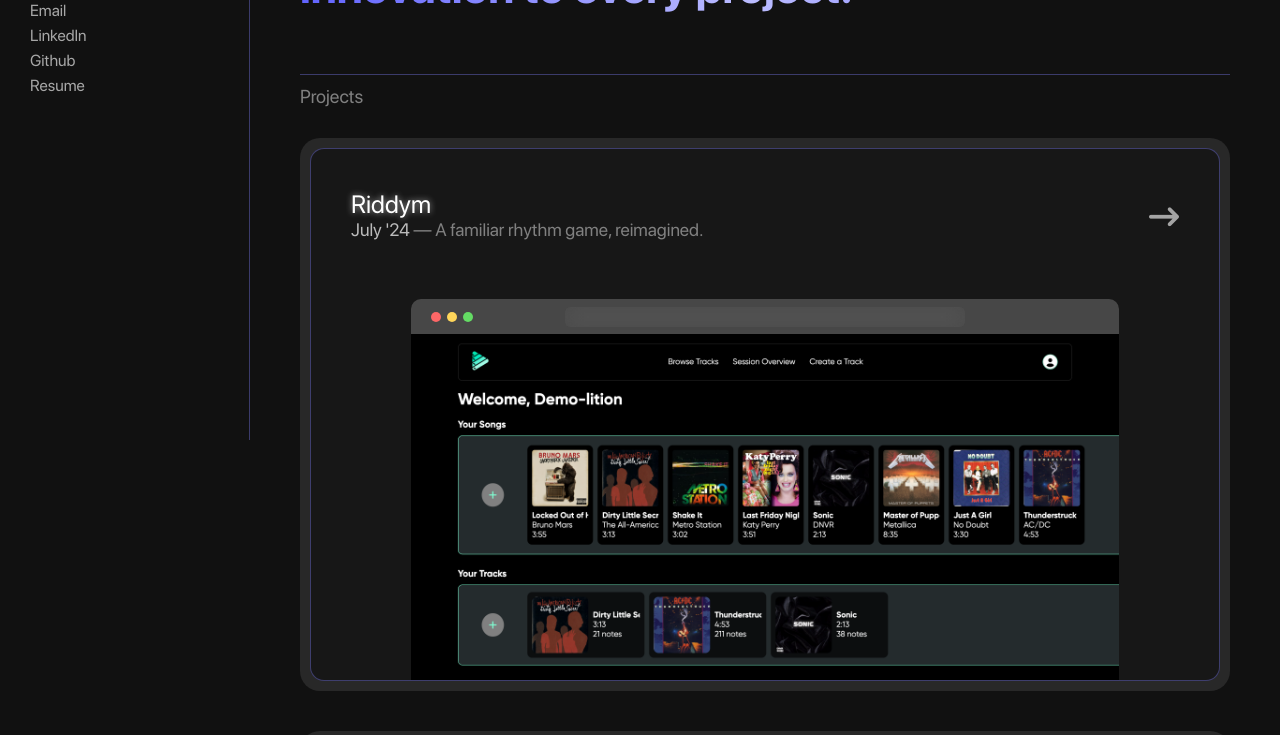
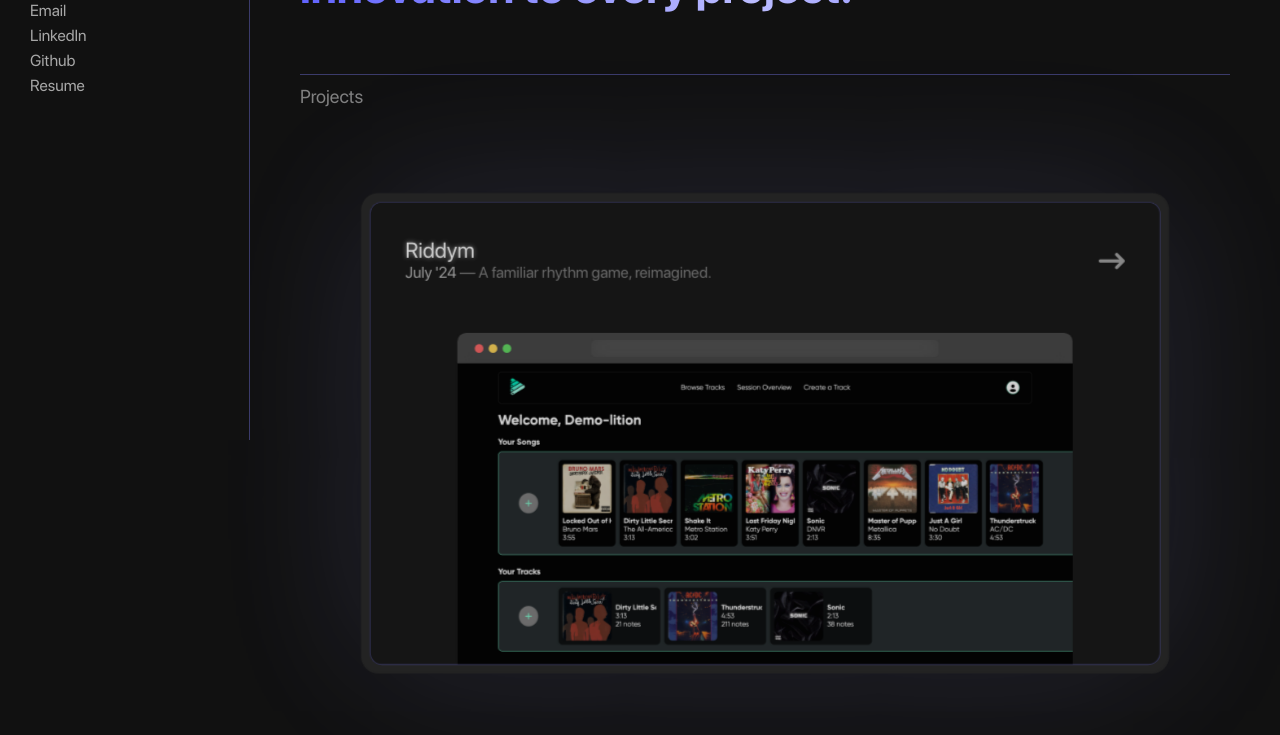
Before and after one commit to kimchicecream/kimchicecream.github.io, a React (Create React App) app: page / in a window 1280 px wide. Shown: the part 360-1095 px from the top of the page. Built offline with nearby package versions, Linux system fonts and the light colour scheme.

Commit message:
added scroll animations

```diff
--- a/src/components/Homepage/Homepage.css
+++ b/src/components/Homepage/Homepage.css
@@ -403,3 +403,21 @@
 .home-container .footer i {
     font-size: 14px;
 }
+
+/* ------ SCROLL ANIMATIONS ------- */
+.outer-shroud {
+    animation: autoShowAnimation both;
+    animation-timeline: view(100% 5%);
+}
+
+@keyframes autoShowAnimation {
+    from {
+        opacity: 0;
+        transform: translateY(100px) scale(0.3);
+        box-shadow: 0 0 1000px rgba(160, 158, 255, 0.944);
+    } to {
+        opacity: 1;
+        transform: translateY(0) scale(1);
+    }
+
+}
--- a/src/components/Navigation/Navigation.css
+++ b/src/components/Navigation/Navigation.css
@@ -16,7 +16,7 @@
     flex-direction: column;
 }
 
-.nav-container img {
+.nav-container .section-one img {
     width: 80px;
     background-color: rgb(182, 175, 255);
 
```
